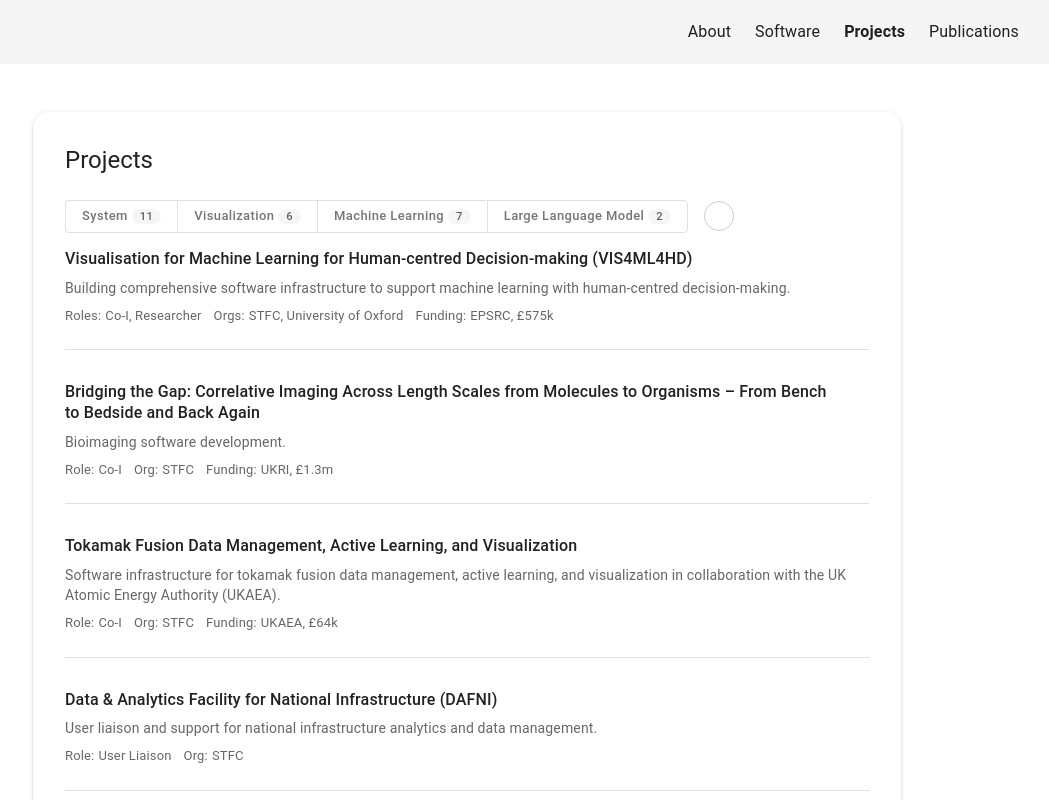
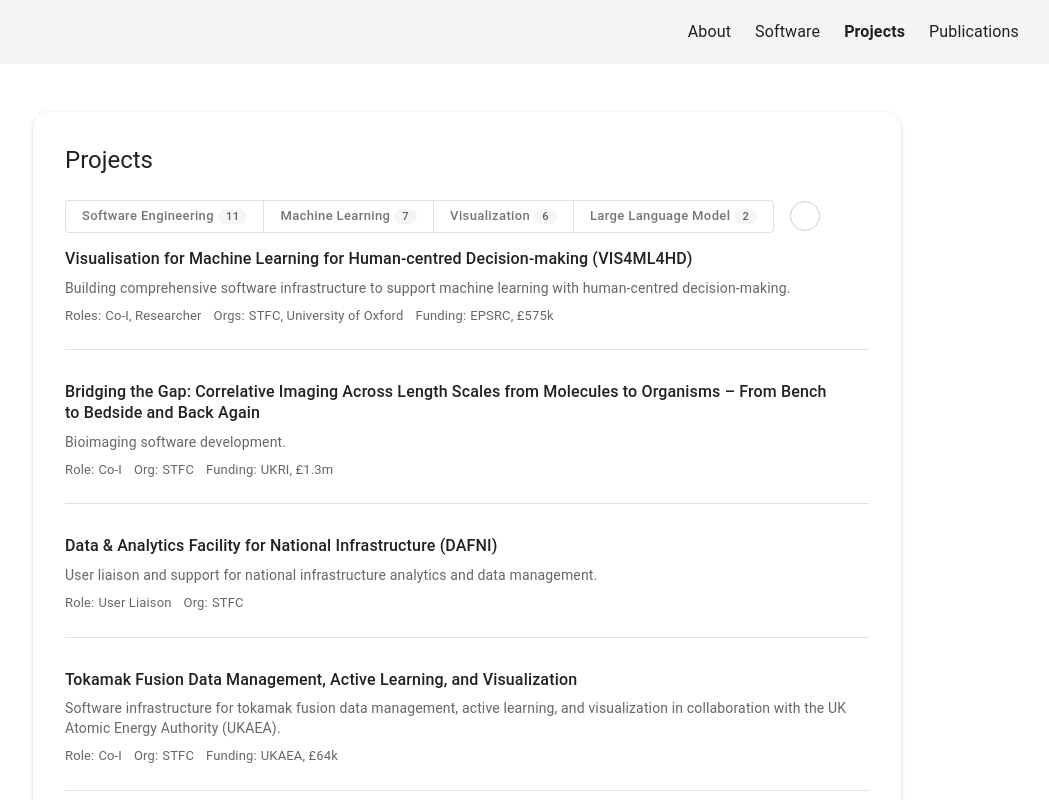
Before and after one commit to saifulkhan/saifulkhan.github.io, a Next.js app: page /projects in a window 1280 px wide. Shown: the top 800 px of the page, without its empty margins (173-1222 px from the left). Built offline with nearby package versions, Linux system fonts and the light colour scheme; some icons are missing.

Commit message:
feat: update tags in project and publication entries to reflect 'Software Engineering' and add new publications

```diff
--- a/src/components/TagFilter.tsx
+++ b/src/components/TagFilter.tsx
@@ -30,12 +30,10 @@ const TagFilter: React.FC<TagFilterProps> = ({
 
   // Unique sorted tag options
   const preferredOrder = [
-    'System',
-    'Software',
+    'Software Engineering',
+    'Machine Learning',
     'Visualization',
-    'Machine Learning',
     'LLM',
-    // Add more preferred tags here in order if needed
   ];
 
   const tagOptions = useMemo(() => {
--- a/src/data/projectsList.ts
+++ b/src/data/projectsList.ts
@@ -18,7 +18,7 @@ const projectsList: ProjectEntry[] = [
     status: 'Ongoing',
     role: ['Co-I', 'Researcher'],
     funding: ['EPSRC', '£575k'],
-    tags: ['Visualization', 'Machine Learning', 'System'],
+    tags: ['Visualization', 'Machine Learning', 'Software Engineering'],
   },
   {
     title:
@@ -31,6 +31,16 @@ const projectsList: ProjectEntry[] = [
     tags: ['Machine Learning'],
   },
   {
+    title: 'Data & Analytics Facility for National Infrastructure (DAFNI)',
+    description:
+      'User liaison and support for national infrastructure analytics and data management.',
+    organisation: ['STFC'],
+    status: 'Ongoing',
+    role: ['User Liaison'],
+    funding: [],
+    tags: ['Software Engineering'],
+  },
+  {
     title: 'Tokamak Fusion Data Management, Active Learning, and Visualization',
     description:
       'Software infrastructure for tokamak fusion data management, active learning, and visualization in collaboration with the UK Atomic Energy Authority (UKAEA).',
@@ -38,27 +48,17 @@ const projectsList: ProjectEntry[] = [
     status: 'Completed',
     role: ['Co-I'],
     funding: ['UKAEA', '£64k'],
-    tags: ['Visualization', 'Machine Learning', 'System'],
-  },
-  {
-    title: 'Data & Analytics Facility for National Infrastructure (DAFNI)',
-    description:
-      'User liaison and support for national infrastructure analytics and data management.',
-    organisation: ['STFC'],
-    status: 'Ongoing',
-    role: ['User Liaison'],
-    funding: [],
-    tags: ['System'],
+    tags: ['Visualization', 'Machine Learning', 'Software Engineering'],
   },
   {
     title: 'Climate Resilience Decision Optimiser (CReDO)',
     description:
       'Development of a digital elicitation tool for climate resilience decision optimiser.',
     organisation: ['STFC'],
-    status: 'Ongoing',
+    status: 'Completed',
     role: ['Research Software Engineer'],
     funding: [],
-    tags: ['System'],
+    tags: ['Software Engineering'],
   },
   {
     title: 'HyperCrop',
@@ -98,7 +98,7 @@ const projectsList: ProjectEntry[] = [
     status: 'Completed',
     role: ['Postdoctoral Researcher'],
     funding: ['STFC'],
-    tags: ['Visualization', 'System'],
+    tags: ['Visualization', 'Software Engineering'],
   },
   {
     title: 'Rapid Assistance in Modelling the Pandemic Visualization (RAMPVIS)',
@@ -108,7 +108,7 @@ const projectsList: ProjectEntry[] = [
     status: 'Completed',
     role: ['Postdoctoral Researcher'],
     funding: ['EPSRC'],
-    tags: ['Visualization', 'System'],
+    tags: ['Visualization', 'Software Engineering'],
   },
   {
     title: 'Data, Workflow, and Provenance Management',
@@ -118,7 +118,7 @@ const projectsList: ProjectEntry[] = [
     status: 'Completed',
     role: ['Postdoctoral Researcher'],
     funding: ['Innovate UK'],
-    tags: ['System'],
+    tags: ['Software Engineering'],
   },
   {
     title: 'Visual Bulletin Analytics System (VBAS)',
@@ -128,7 +128,7 @@ const projectsList: ProjectEntry[] = [
     status: 'Completed',
     role: ['Postdoctoral Researcher'],
     funding: ['Innovate UK'],
-    tags: ['Visualization', 'System'],
+    tags: ['Visualization', 'Software Engineering'],
   },
   {
     title: 'Visualisation Assisted Enterprise Search Engine',
@@ -138,7 +138,7 @@ const projectsList: ProjectEntry[] = [
     status: 'Completed',
     role: ['DPhil/PhD Student'],
     funding: ["Laing O'Rourke"],
-    tags: ['Visualization', 'Machine Learning', 'System'],
+    tags: ['Visualization', 'Machine Learning', 'Software Engineering'],
   },
   {
     title: 'Oracle Database Development',
@@ -147,7 +147,7 @@ const projectsList: ProjectEntry[] = [
     status: 'Completed',
     role: ['Software Engineer'],
     funding: [],
-    tags: ['System'],
+    tags: ['Software Engineering'],
   },
   {
     title: 'AC800 Web',
@@ -157,7 +157,7 @@ const projectsList: ProjectEntry[] = [
     status: 'Completed',
     role: ['Software Engineer'],
     funding: [],
-    tags: ['System'],
+    tags: ['Software Engineering'],
   },
 ];
 
```
Also changed, not shown: src/data/publicationsList.ts (+32 -10 lines), src/data/softwareList.ts (+3 -4 lines), src/pages/index.tsx (+4 -4 lines).
